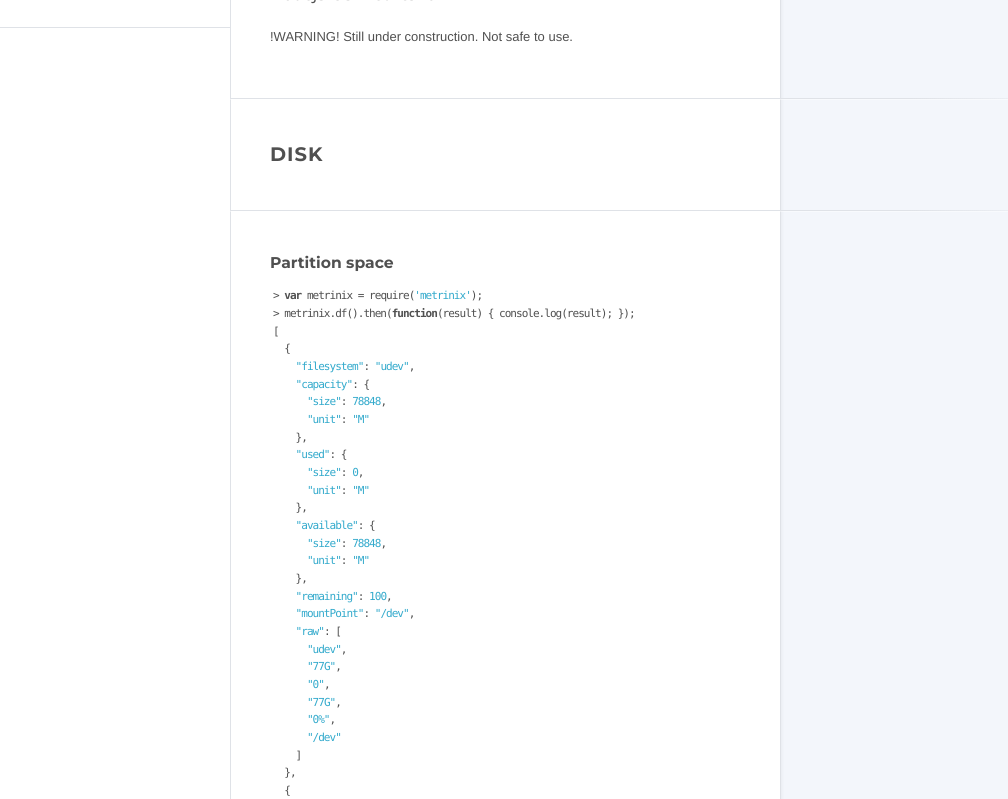
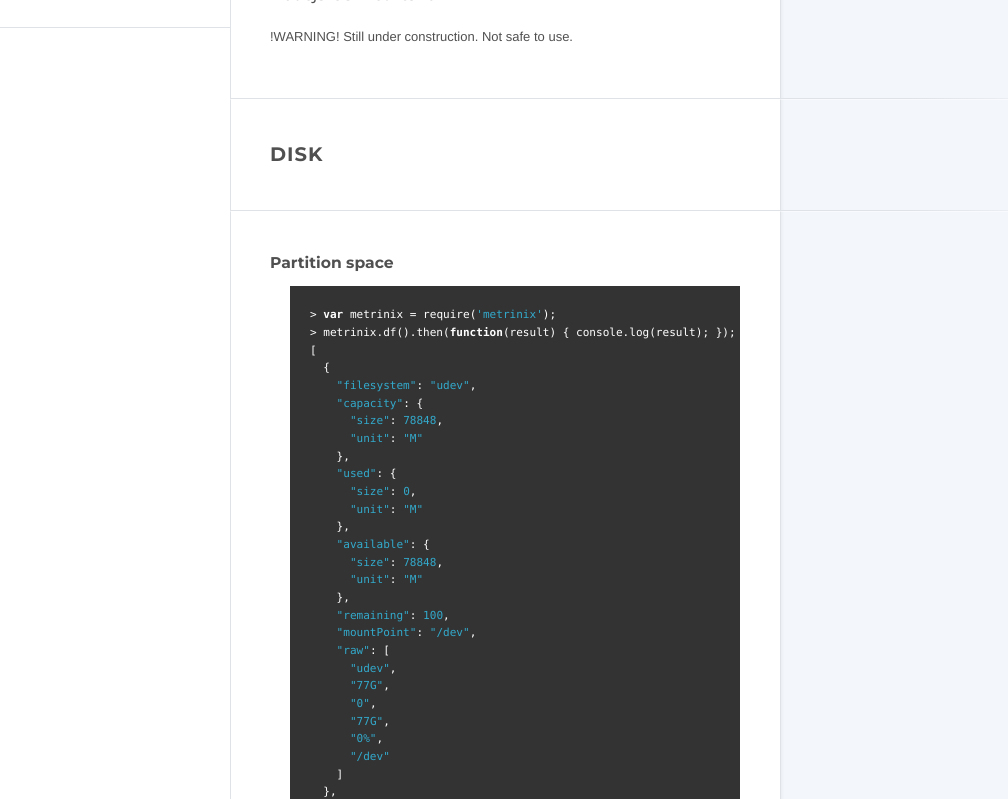
Before and after one commit to dparlevliet/metrinix, a website: page docs/index.html in a window 1280 px wide. Shown: the part 142-941 px from the top of the page, without its empty margins (0-1008 px from the left). Drawn offline with nearby package versions, Linux system fonts and the light colour scheme.

Commit message:
adjusted style

```diff
--- a/docs/theme-white/style.css
+++ b/docs/theme-white/style.css
@@ -215,9 +215,11 @@
 }
 .content pre > code {
   display: block;
-  background: transparent;
+  background: #333;
   font-size: 0.85em;
-  letter-spacing: -1px;
+  color: #fff;
+  padding: 20px;
+  margin-left: 20px;
 }
 .content blockquote :first-child {
   padding-top: 0;
@@ -542,7 +544,6 @@
   }
   body:not(.no-literate) .content > pre,
   body:not(.no-literate) .content > blockquote {
-    width: 380px;
   }
   body:not(.no-literate) .content > pre + p,
   body:not(.no-literate) .content > blockquote + p,
```
